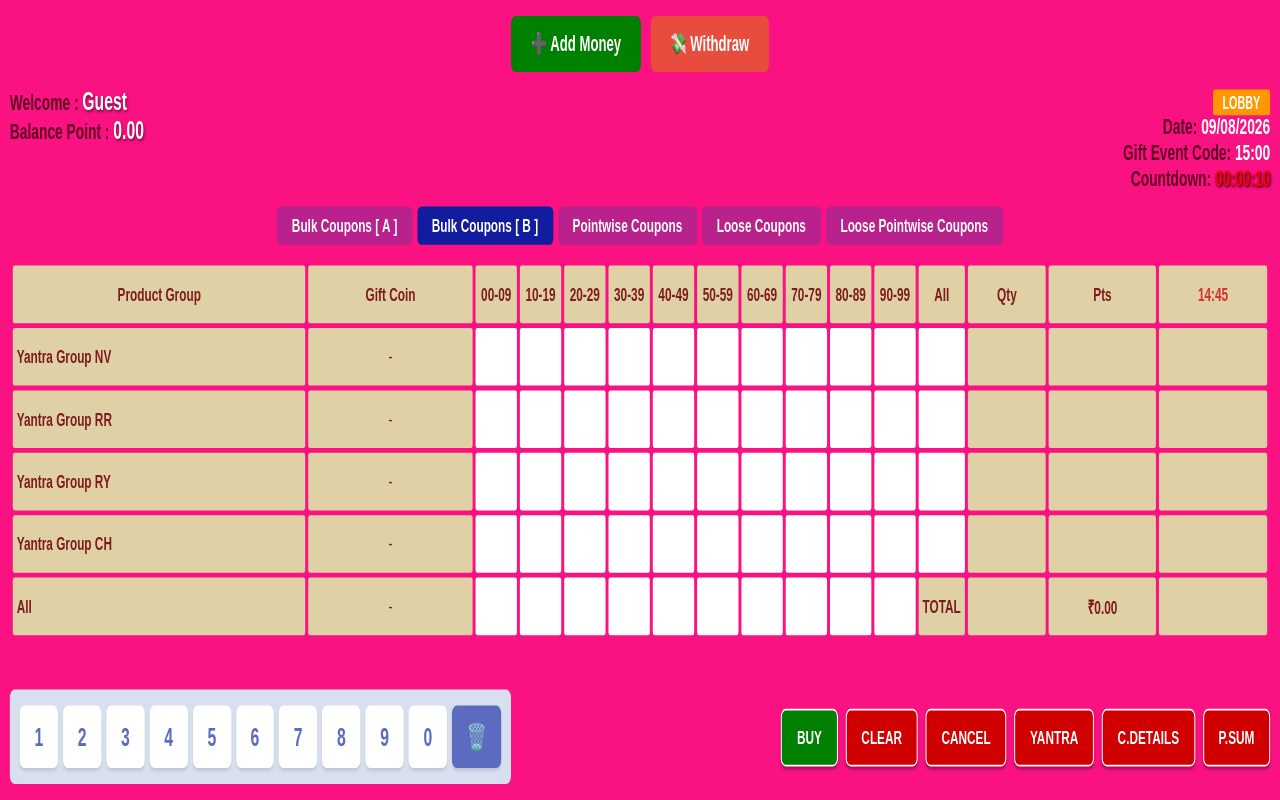
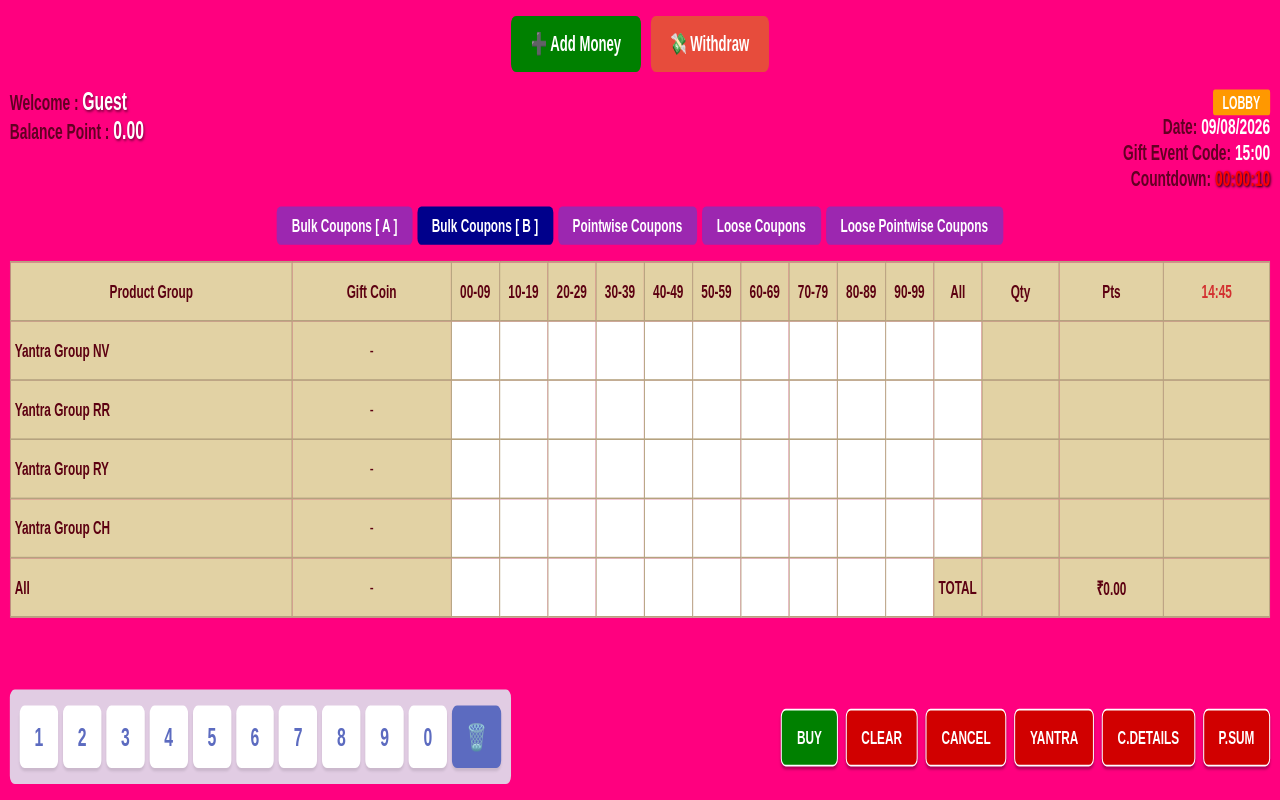
Before and after one commit to hanumanji6465/yantra-game-live, a website: page game.html in a window 1280 px wide. Drawn offline with Linux system fonts and the light colour scheme; no server answers.

Commit message:
Update game.html

```diff
--- a/game.html
+++ b/game.html
@@ -10,8 +10,8 @@
             margin: 0 !important; padding: 0 !important;
             width: 100vw !important; height: 100vh !important;
             overflow: hidden !important;
-            /* 🚀 NAYA NEON PINK BACKGROUND */
-            background-color: #fa1182 !important;
+            /* 🚀 NEON PINK BACKGROUND */
+            background-color: #ff007f !important;
             touch-action: none !important;
             font-family: Arial, sans-serif;
             box-sizing: border-box;
@@ -26,42 +26,47 @@
             margin: 0 !important;
             border-radius: 0 !important;
             border: none !important;
-            /* 🚀 BACKGROUND MATCHED */
-            background-color: #fa1182;
+            background-color: #ff007f;
             display: flex; flex-direction: column; padding: 10px;
             box-sizing: border-box;
             transform-origin: top left !important;
         }
 
-        /* 🚀 TOP HEADER COLORS */
+        /* TOP HEADER COLORS */
         .header { display: flex; justify-content: space-between; color: #610023; font-size: 14px; font-weight: bold; margin-bottom: 10px; }
         .header-right { text-align: right; color: #610023; }
         #welcome-phone, #balance { color: white; text-shadow: 1px 1px 2px rgba(0,0,0,0.5); font-size: 16px;}
         #countdown-display { color: white; text-shadow: 1px 1px 2px #000; }
 
-        /* 🚀 TABS COLOR UPDATED (Dark Blue & Purple) */
+        /* TABS COLOR (Purple and Dark Blue) */
         .tabs { display: flex; flex-wrap: wrap; gap: 5px; margin-bottom: 10px; justify-content: center; }
-        .tab { background-color: #b9218c; color: white; padding: 5px 15px; border-radius: 4px; font-size: 12px; font-weight: bold; border: none; cursor: pointer; }
-        .tab.active { background-color: #121c9e; color: white; } /* Dark Blue active tab */
+        .tab { background-color: #9c27b0; color: white; padding: 5px 15px; border-radius: 4px; font-size: 12px; font-weight: bold; border: none; cursor: pointer; }
+        .tab.active { background-color: #00008b; color: white; } /* Dark Blue active tab */
 
         .main-content { display: flex; gap: 10px; flex-grow: 1; }
 
-        /* 🚀 TABLE STRUCTURE (SEPARATE BOXES) */
+        /* 🚀 EXACT TABLE BORDER MATCHING */
         .grid-section { width: 100%; overflow-x: auto; background-color: transparent; border: none; }
         .grid-table {
-            border-collapse: separate !important; /* Dabbe alag karne ke liye */
-            border-spacing: 3px !important;       /* Dabbon ke beech ka gap */
+            border-collapse: collapse !important; /* Table ekdum judi hui */
             width: 100%; font-size: 12px;
-            background-color: transparent;
         }
 
-        /* 🚀 TAN/BEIGE COLOR FOR HEADERS AND NON-INPUT CELLS */
-        .grid-table th, .grid-table td:not(.input-cell) {
-            background-color: #e0d0a6 !important; /* Tan/Beige */
-            color: #7d1c1c; /* Dark reddish text */
-            border: none !important;
-            text-align: center; padding: 4px; height: 28px;
-            border-radius: 2px;
+        /* 🚀 THIN BEIGE/TAN BORDER FOR EVERY CELL */
+        .grid-table th, .grid-table td {
+            border: 1px solid #b5a27f !important; /* Photo jaisa patla border */
+            text-align: center;
+            padding: 4px;
+            height: 28px;
+        }
+
+        /* 🚀 BEIGE/TAN BACKGROUND FOR NON-INPUT CELLS */
+        .grid-table th,
+        .grid-table td.group-name,
+        .grid-table td.gift-coin,
+        .grid-table td:not(.input-cell) {
+            background-color: #e2d2a4 !important; /* Matti/Beige color */
+            color: #5c0011;
         }
 
         .group-name { font-weight: bold; text-align: left !important; padding-left: 5px; pointer-events: none; white-space: nowrap; }
@@ -69,16 +74,13 @@
 
         /* 🚀 WHITE INPUT CELLS */
         .input-cell {
+            background-color: #ffffff !important; /* Khali khane white */
             cursor: pointer; width: 40px;
-            background-color: white !important;
-            border: none !important;
-            border-radius: 2px;
-            text-align: center;
             font-weight: bold;
             color: #000;
         }
 
-        /* 🚀 SELECTED CELL (NEON GREEN) */
+        /* NEON GREEN SELECTED CELL */
         .selected-cell { background-color: #00ff00 !important; color: black !important; }
 
         /* RESULT COLUMN SPECIFIC */
@@ -86,8 +88,8 @@
 
         .bottom-controls { display: flex; justify-content: space-between; align-items: center; margin-top: 10px; }
 
-        /* 🚀 NUMPAD COLORS (Light Blue/Grey) */
-        .numpad { background-color: #d8e0f0; display: flex; flex-wrap: wrap; gap: 5px; padding: 10px; border-radius: 5px; justify-content: center; }
+        /* NUMPAD AND ACTION BUTTONS */
+        .numpad { background-color: #e1cce3; display: flex; flex-wrap: wrap; gap: 5px; padding: 10px; border-radius: 5px; justify-content: center; }
         .num-btn { background-color: white; color: #5c6bc0; border: none; border-radius: 5px; padding: 10px 15px; font-size: 16px; font-weight: bold; box-shadow: 0px 2px 2px rgba(0,0,0,0.1); cursor: pointer; }
         .num-btn:active { background-color: #ddd; }
 
@@ -97,16 +99,16 @@
 
         /* Modals */
         .modal-overlay { display: none; position: fixed; top: 0; left: 0; width: 100%; height: 100%; background-color: rgba(0, 0, 0, 0.7); justify-content: center; align-items: center; z-index: 100; padding: 10px; box-sizing: border-box; }
-        .modal-content { background-color: #fdf5f6; border-radius: 5px; border: 2px solid #fa1182; padding: 15px; width: 100%; max-width: 350px; text-align: center; box-sizing: border-box; }
+        .modal-content { background-color: #fdf5f6; border-radius: 5px; border: 2px solid #ff007f; padding: 15px; width: 100%; max-width: 350px; text-align: center; box-sizing: border-box; }
         .btn-ok { background-color: #008000; color: white; border: none; padding: 10px; font-weight: bold; cursor: pointer; border-radius: 5px; margin-top: 5px; width: 100%; font-size: 16px;}
 
         .yantra-content { max-width: 650px; height: 80vh; display: flex; flex-direction: column; }
-        .modal-header { display: flex; justify-content: space-between; background-color: #fa1182; padding: 8px; font-weight: bold; color: white; }
+        .modal-header { display: flex; justify-content: space-between; background-color: #ff007f; padding: 8px; font-weight: bold; color: white; }
         .close-btn { background-color: #d10000; color: white; border: 1px solid white; cursor: pointer; font-weight: bold; padding: 2px 10px; }
         .table-scroll { overflow-y: auto; overflow-x: auto; margin-top: 10px; flex-grow: 1; }
         .yantra-table { width: 100%; border-collapse: collapse; text-align: center; font-size: 14px; min-width: 400px; }
         .yantra-table th, .yantra-table td { border: 1px solid #ccc; padding: 6px; }
-        .yantra-table th { background-color: #e0d0a6; color: #7d1c1c; }
+        .yantra-table th { background-color: #e2d2a4; color: #5c0011; }
     </style>
 
     <script>
@@ -171,7 +173,6 @@
 
         <div class="main-content">
             <div class="grid-section">
-                <!-- 🚀 Removed inline backgrounds/colors from table so CSS takes over -->
                 <table class="grid-table" id="game-grid">
                     <tr>
                         <th>Product Group</th><th>Gift Coin</th><th>00-09</th><th>10-19</th><th>20-29</th><th>30-39</th><th>40-49</th><th>50-59</th><th>60-69</th><th>70-79</th><th>80-89</th><th>90-99</th><th>All</th>
```
